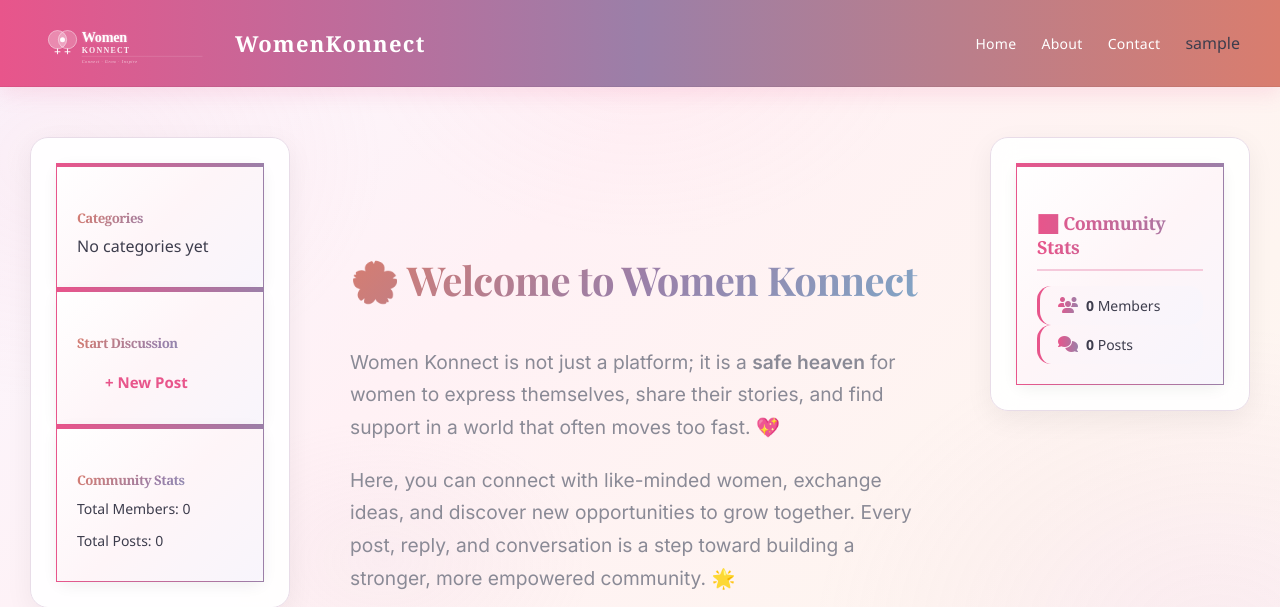
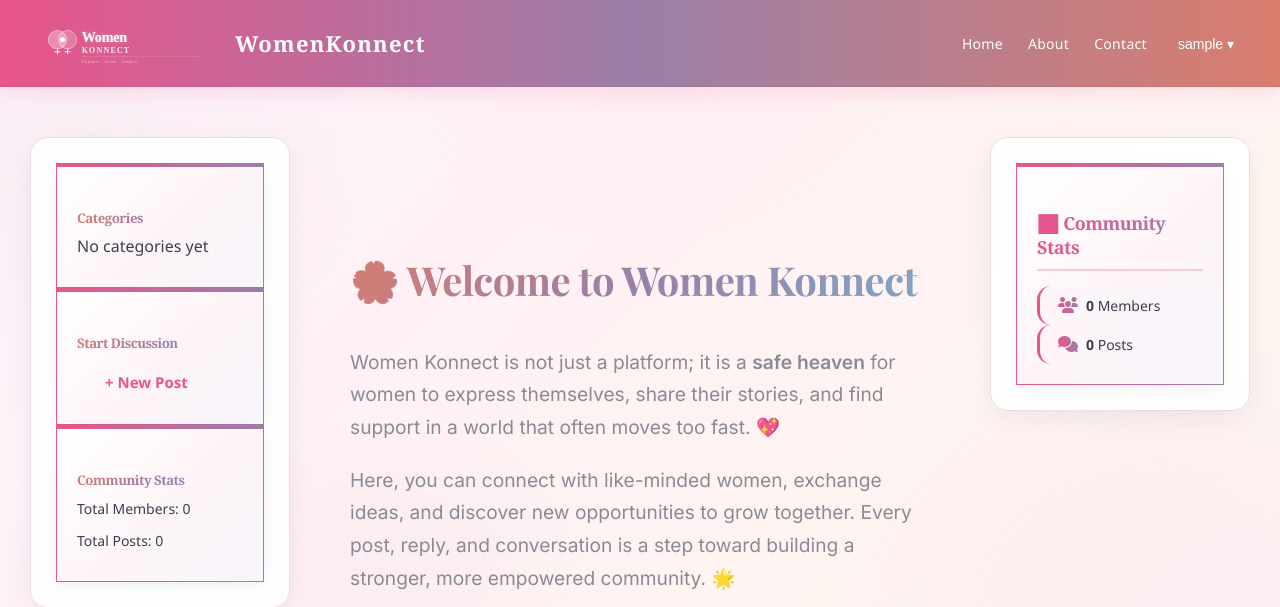
Before and after one commit to monikasareeen-bit/womenkonnect, a Django app: page /about/ in a window 1280 px wide. Shown: the top 607 px of the page. Run offline with Django 5.2, Linux system fonts and the light colour scheme; the visitor is signed in with stand-in values (Sample User, id 1); data comes from the database, SQL or seed files in the repository; data that the repository does not hold is empty.

Commit message:
fix: dropdown menu using correct CSS classes

```diff
--- a/community/templates/community/base.html
+++ b/community/templates/community/base.html
@@ -42,8 +42,8 @@
                 <a href="{% url 'contact' %}">Contact</a>
 
                 {% if user.is_authenticated %}
-                <div class="user-menu">
-                    <span class="username">{{ user.username }}</span>
+                <div class="dropdown">
+                    <button class="dropbtn">{{ user.username }} ▾</button>
                     <div class="dropdown-menu">
                         <a href="{% url 'profile' %}">Profile</a>
                         <form method="post" action="{% url 'logout' %}">
@@ -148,12 +148,11 @@
 
     <script>
         document.addEventListener('DOMContentLoaded', function () {
-        const userMenu = document.querySelector('.user-menu');
+            const dropbtn = document.querySelector('.dropbtn');
             const dropdownMenu = document.querySelector('.dropdown-menu');
 
-        // Only run if user is logged in (elements exist)
-        if (userMenu && dropdownMenu) {
-            userMenu.addEventListener('click', function (e) {
+            if (dropbtn && dropdownMenu) {
+                dropbtn.addEventListener('click', function (e) {
                     e.stopPropagation();
                     dropdownMenu.classList.toggle('show');
                 });
@@ -164,7 +163,6 @@
             }
         });
     </script>
-
 </body>
 
 </html>
```
Lines whose indentation alone changed are shown as unchanged.
